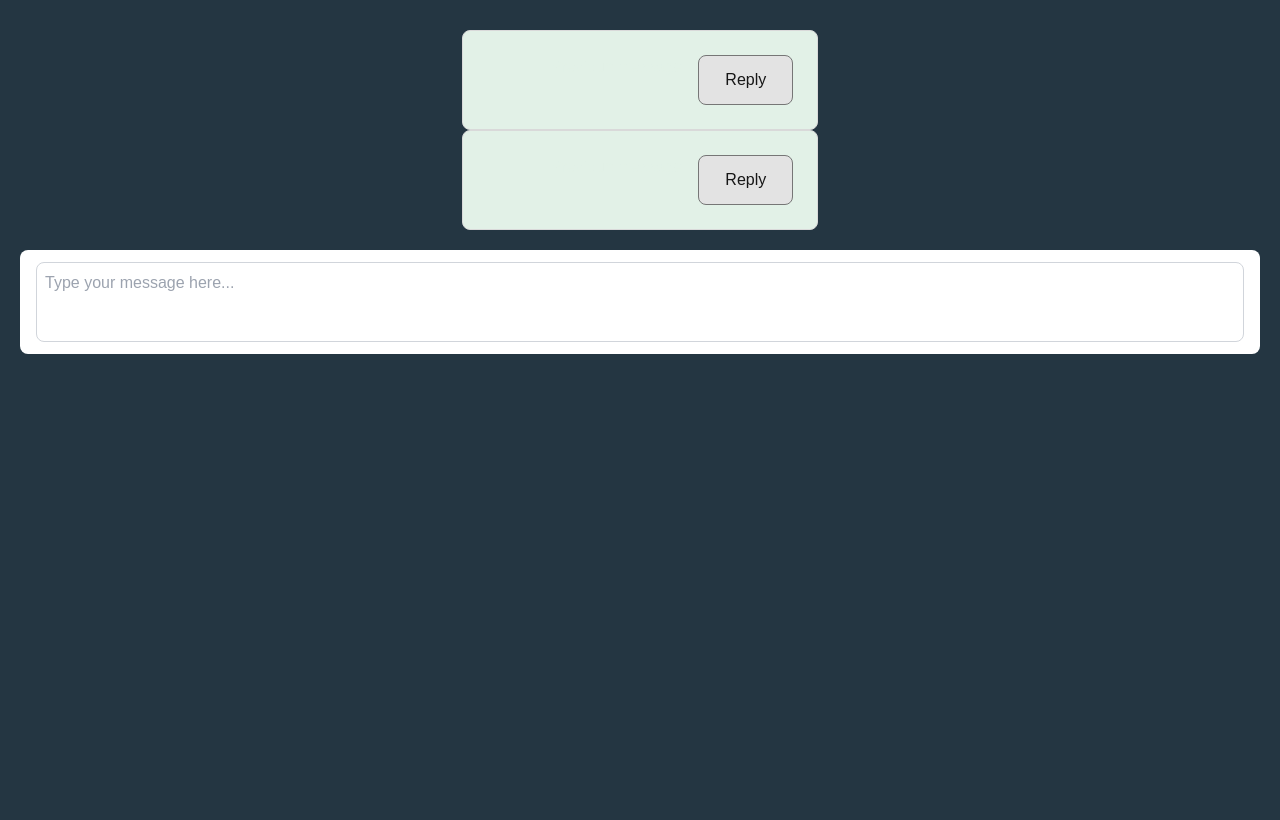
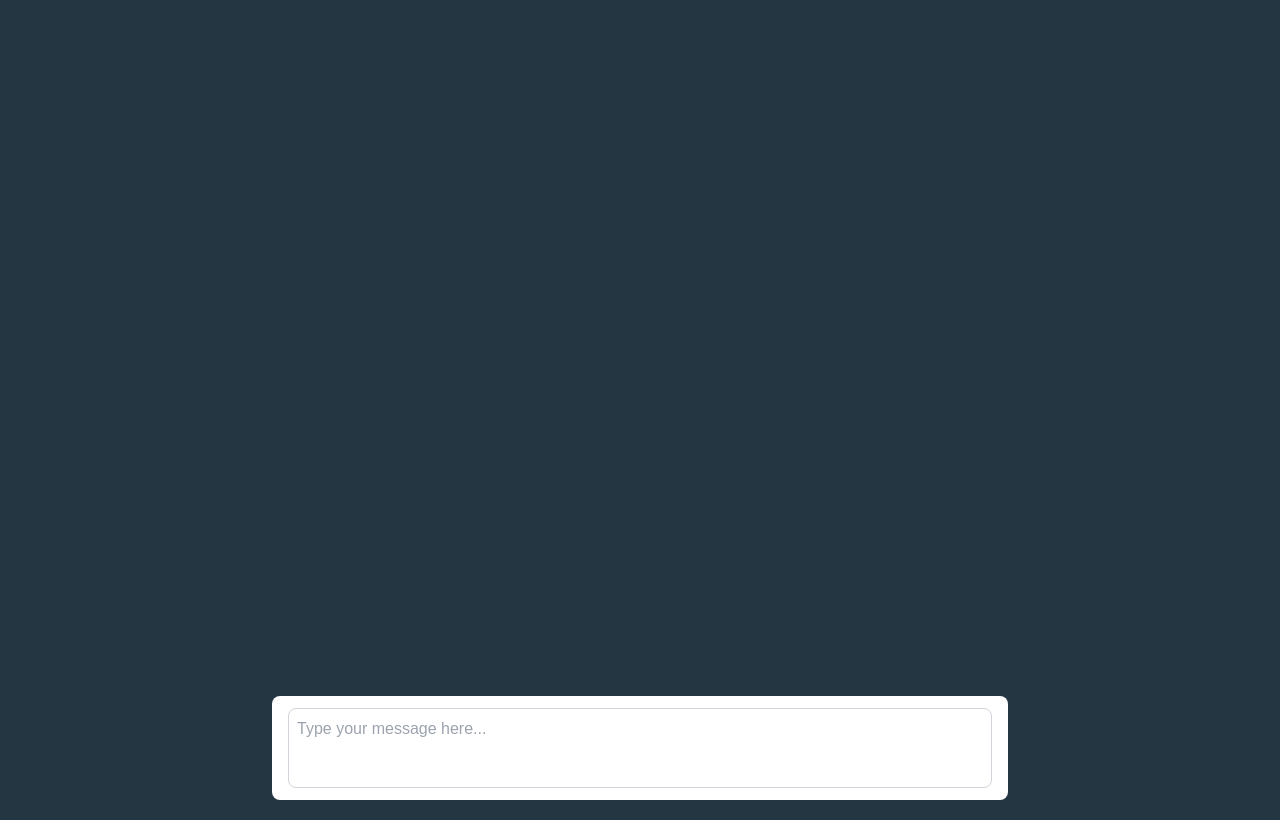
Before and after one commit to Daves1245/Chime-UI, a Next.js app: page / in a window 1280 px wide. Built offline with nearby package versions, Linux system fonts and the light colour scheme.

Commit message:
message sending and history skeleton

```diff
--- a/src/app/components/Card.tsx
+++ b/src/app/components/Card.tsx
@@ -1,7 +1,7 @@
 import React from 'react';
 import ReplyButton from './ReplyButton';
 
-export default function Card() {
+export default function Card({text}) {
     return (
         <div className="flex flex-col">
             <div className="h-[100%] w-[100%] flex flex-col justify-between bg-[#e2f1e7] p-6 rounded-lg border border-solid border-[#d9d9d9]">
@@ -9,7 +9,7 @@ export default function Card() {
                     <div className="w-12 h-12"><svg className="w-9 h-9"></svg></div>
                     <div className="flex flex-col grow">
                         <span className="font-normal text-[16px] leading-[1.5] text-[#E2F1E7]">
-                            Previous message
+                            {text}
                         </span>
                     </div>
                     <div>
--- a/src/app/components/Chat.tsx
+++ b/src/app/components/Chat.tsx
@@ -1,19 +1,60 @@
 "use client";
 
-import React from 'react';
+import React, { useState } from 'react';
 import Card from './Card';
 import MessageBox from './MessageBox';
 import ReplyButton from './ReplyButton';
+import ChatHistory from './ChatHistory';
 
 const Chat = () => {
+
+    const [history, setHistory] = useState([]);
+    const [text, setText] = useState('');
+    const [id, setId] = useState(0);
+
+    const addMessage = (text) => {
+        setHistory([...history, new Card(id, text)])
+        setId(id + 1);
+    }
+
+    const sendMessage = (text) => {
+
+    }
+
+    const onChange = (e) => {
+        setText(e.target.value);
+    }
+
+    const handleKeyPress = (e) => {
+        setText(e.target.value);
+        if (e.key == "Enter") {
+            console.log("pressed enter");
+            sendMessage();
+            e.preventDefault();
+            addMessage(text)
+            setText('');
+        }
+    }
+
     return (
         <div className="h-[100%] w-[100%] justify-end flex flex-grow flex-col items-center gap-2.5 bg-background p-2.5">
             <div className="p-2.5">
-                <Card />
-                <Card />
+                <ChatHistory history={history}/>
             </div>
             <div className="w-[100%]">
-                <MessageBox />
+
+                <div className="flex flex-col justify-end items-center gap-2 w-full">
+                    <div className="flex self-stretch bg-white px-4 py-3 rounded-lg w-full">
+                        <textarea
+                            className="w-full h-20 resize-none bg-white border border-gray-300 rounded-lg p-2 text-[16px] text-[#1e1e1e] focus:outline-none focus:border-[#757575]"
+                            value={text}
+                            placeholder="Type your message here..."
+                            onKeyDown={handleKeyPress}
+                            onChange={onChange}
+                        />
+                    </div>
+                </div>
+
             </div>
         </div>
     );
--- /dev/null
+++ b/src/app/components/ChatHistory.tsx
@@ -0,0 +1,20 @@
+"use client";
+
+import React, { useState } from 'react';
+import Card from './Card';
+
+type MessageProps = {
+    history?: { id: number, message: string }[];
+}
+
+const ChatHistory: React.FC<MessageProps> = ({history = []}) => {
+    return (
+        <div>
+            {history.map((msg) => (
+                <Card key={msg.id} text={msg.text} />
+            ))}
+        </div>
+    );
+};
+
+export default ChatHistory;
--- a/src/app/components/Home.tsx
+++ b/src/app/components/Home.tsx
@@ -6,9 +6,11 @@ import UserList from './UserList';
 
 export default function Home() {
     return (
-        <div>
+        <div className="flex flex-row">
             <ServerList />
-            <Chat />
+            <div className="flex flex-col flex-grow min-h-screen">
+                <Chat />
+            </div>
             <UserList />
         </div>
     );
--- a/src/app/components/MessageBox.tsx
+++ b/src/app/components/MessageBox.tsx
@@ -1,16 +1,13 @@
-import React from 'react';
+jmport React, { useState } from 'react';
 import ReplyButton from './ReplyButton';
 
 const MessageBox = () => {
+    const sendMessage = () => {
+        console.log("hi");
+        setText('');
+    }
+
     return (
-        <div className="flex flex-col justify-end items-center gap-2 w-full">
-            <div className="flex self-stretch bg-white px-4 py-3 rounded-lg w-full">
-                <textarea
-                    className="w-full h-20 resize-none bg-white border border-gray-300 rounded-lg p-2 text-[16px] text-[#1e1e1e] focus:outline-none focus:border-[#757575]"
-                    placeholder="Type your message here..."
-                />
-            </div>
-        </div>
     );
 };
 
--- a/src/app/components/ServerList.tsx
+++ b/src/app/components/ServerList.tsx
@@ -2,7 +2,7 @@ import React from 'react';
 
 const ServerList = () => {
     return (
-        <div>
+        <div className="w-[20%]">
         </div>
     );
 }
--- a/src/app/components/UserList.tsx
+++ b/src/app/components/UserList.tsx
@@ -2,7 +2,7 @@ import React from 'react';
 
 const UserList = () => {
     return (
-        <div>
+        <div className="w-[20%]">
         </div>
     );
 }
```
